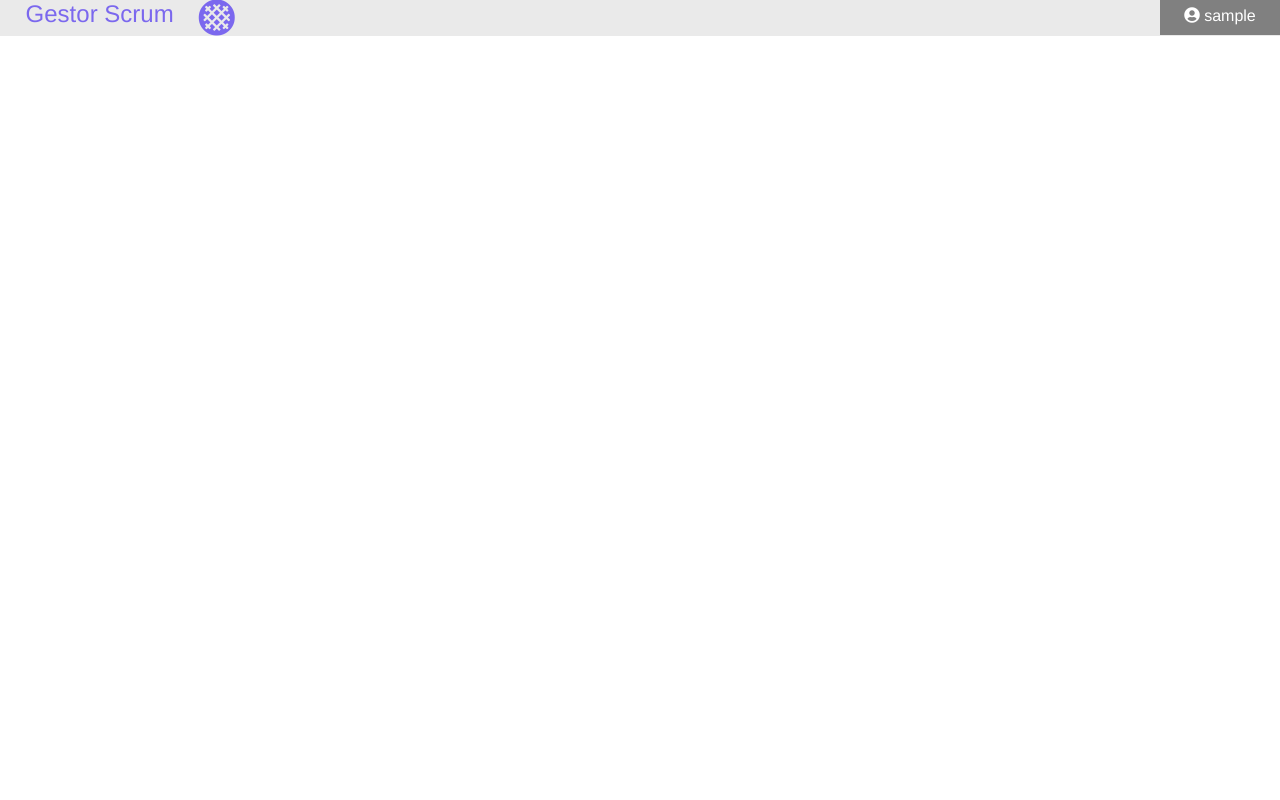
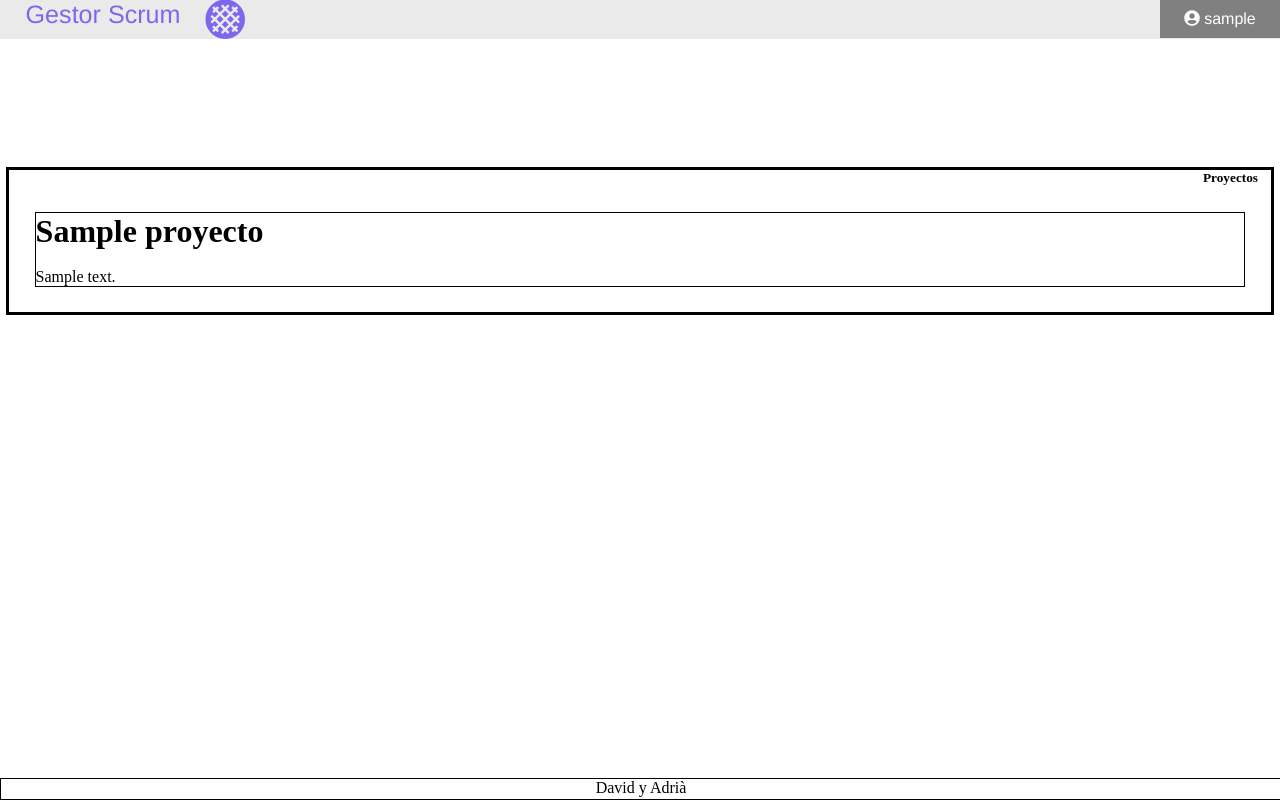
Before and after one commit to Dencina1996/Proyecto_Gestor_SCRUM_AD, a PHP site: page /UserPanel.php in a window 1280 px wide. Run offline with PHP 8.4, Linux system fonts and the light colour scheme; the visitor is signed in with stand-in values (Sample User, id 1); tables that the repository leaves empty hold one stand-in row (values such as "Sample post"); some libraries are stand-ins or nearby versions.

Commit message:
tabla de Proyectos

```diff
--- a/CSS/UserPanel_CSS/Styles.css
+++ b/CSS/UserPanel_CSS/Styles.css
@@ -1,9 +1,33 @@
+.contenedorGlobal{
+  border: 3px solid black;
+  margin: 10% 0.5% 0.5% 0.5%;
+}
+
+.nombreContenedorGlobal{
+  text-align: right;
+  margin-right: 1%;
+}
+
+.contenedorLocal{
+  border: 1px solid black;
+  margin: 2% 2% 2% 2%;
+}
+
 .logo{
   display: flex;
-  font-size: 1.5em;
+  font-size: 1.57em;
   color: Mediumslateblue;
   margin-left: 2%;
   align-content: center;
+}
+
+footer{
+  position: fixed;
+  width: 100%;
+  height:20px;
+  border: 1px solid black;
+  text-align: center;
+  bottom: 0;
 }
 
 *{
--- a/UserPanel.php
+++ b/UserPanel.php
@@ -7,11 +7,11 @@
   	<link rel="stylesheet" href="https://use.fontawesome.com/releases/v5.5.0/css/all.css">
   </head>
   <body>
-
+    <header>
       <?php
       session_start();
-      echo "<header>
-              <div class='logo'>
+
+      echo "<div class='logo'>
               Gestor Scrum
               <span class='logo'>
                 <i class='fas fa-stroopwafel'></i>
@@ -25,8 +25,40 @@
                   </ul>
                 </li>
               </ul>
-              </nav>
-            </header>";
+            </nav>";
       ?>
+    </header>
+
+    <?php
+    $mysqli = new mysqli("localhost", "skadi", "P@ssw0rd", "BD_Scrum");
+    if (mysqli_connect_errno()) {
+        printf("Falló la conexión: %s\n", mysqli_connect_error());
+        exit();
+    }
+    //$tipoUsuario = "SELECT Perfil_Usuario FROM Usuarios WHERE Nombre_Usuario = ".$_SESSION['InputUser']."";
+    $consulta = "SELECT Nombre_Proyecto, Descripcion_Proyecto FROM Proyectos";
+    ?>
+
+    <div class="contenedorGlobal">
+      <h5 class="nombreContenedorGlobal">Proyectos</h5>
+      <?php
+      if ($resultado = $mysqli->query($consulta)) {
+          while ($fila = $resultado->fetch_row()) {
+            echo "
+            <div class='contenedorLocal'>
+              <h1>$fila[0]</h1>
+              <br>
+              <p>$fila[1]</p>
+            </div>
+            ";
+          }
+          $resultado->close();
+      }
+      $mysqli->close();
+       ?>
+    </div>
+    <footer>
+      David y Adrià
+    </footer>
   </body>
 </html>
```
Lines whose indentation alone changed are shown as unchanged.
